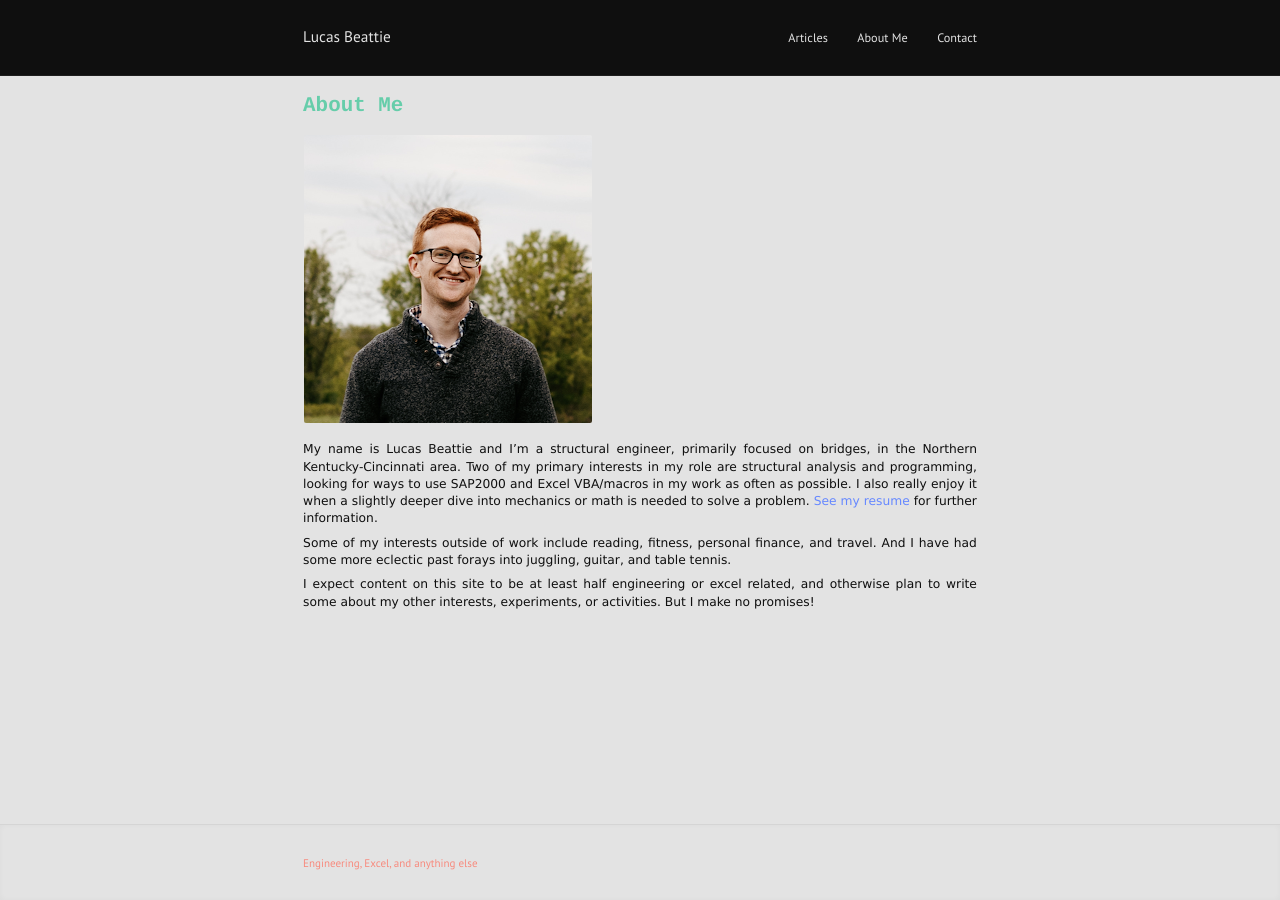
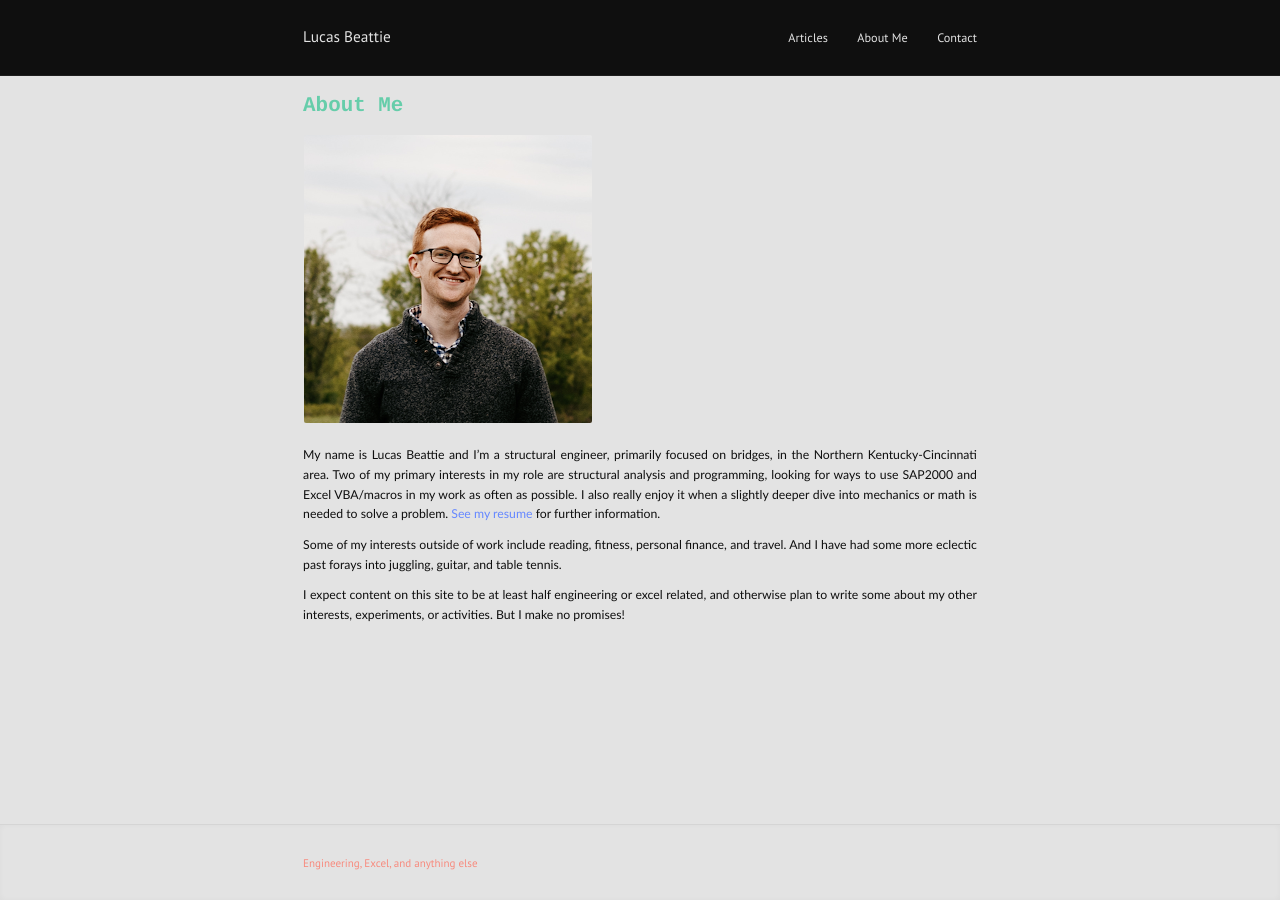
Before and after one commit to labeattie/lucasbeattiedotcom, a Jekyll site: the page built from index.md, in a window 1280 px wide. Built offline with Jekyll 4.4.1, drawn with Linux system fonts in a browser that asks for light colours.

```diff
--- a/_sass/basic.sass
+++ b/_sass/basic.sass
@@ -32,10 +32,9 @@
 
 p
   text-align: justify
-  margin-bottom: 0.6em
+  margin-bottom: 0.9em
   margin-top: 0.3em
-  line-height: 1.4
-  font-family: verdana, sans-serif
+  font-family: trebuchet ms, sans-serif
 
 a
   color: $link-color
```
